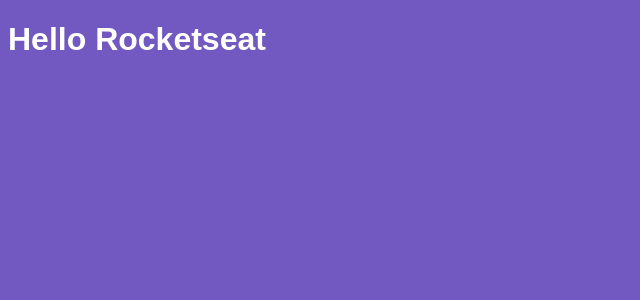
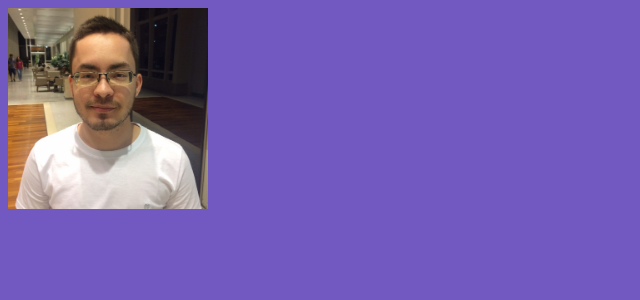
Before and after one commit to JonathanRufino/bootcamp-rocketseat-modulo-04, a React app: page / in a window 1280 px wide. Shown: the top 300 px of the page, without its empty margins (0-640 px from the left). Built offline with nearby package versions, Linux system fonts and the light colour scheme.

Commit message:
Import images

```diff
--- a/package.json
+++ b/package.json
@@ -13,6 +13,7 @@
     "@babel/preset-react": "^7.0.0",
     "babel-loader": "^8.0.6",
     "css-loader": "^3.0.0",
+    "file-loader": "^4.0.0",
     "style-loader": "^0.23.1",
     "webpack": "^4.35.3",
     "webpack-cli": "^3.3.5",
--- a/src/App.js
+++ b/src/App.js
@@ -2,8 +2,10 @@
 
 import './App.css';
 
+import profile from './assets/profile.jpg';
+
 function App() {
-  return <h1>Hello Rocketseat</h1>;
+  return <img width="200" src={profile} />;
 }
 
 export default App;
--- a/webpack.config.js
+++ b/webpack.config.js
@@ -23,6 +23,11 @@
           { loader: 'style-loader' },
           { loader: 'css-loader' },
         ],
+      }, {
+        test: /.*\.(gif|png|jpe?g)/i,
+        use: {
+          loader: 'file-loader',
+        },
       },
     ],
   },
```
Also changed, not shown: src/assets/profile.jpg (added), 1 other file (tests, documents, lock files or other folders).
